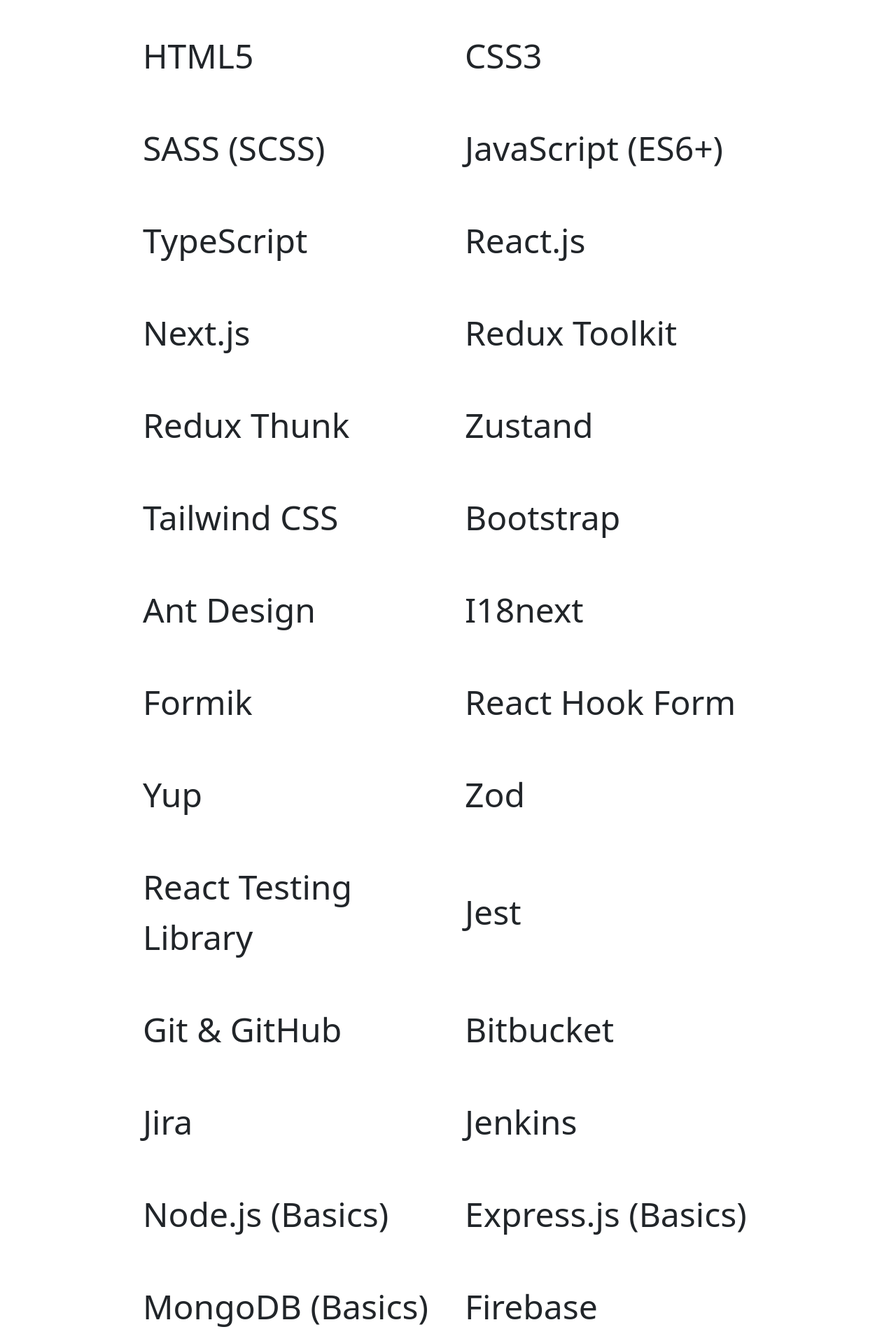
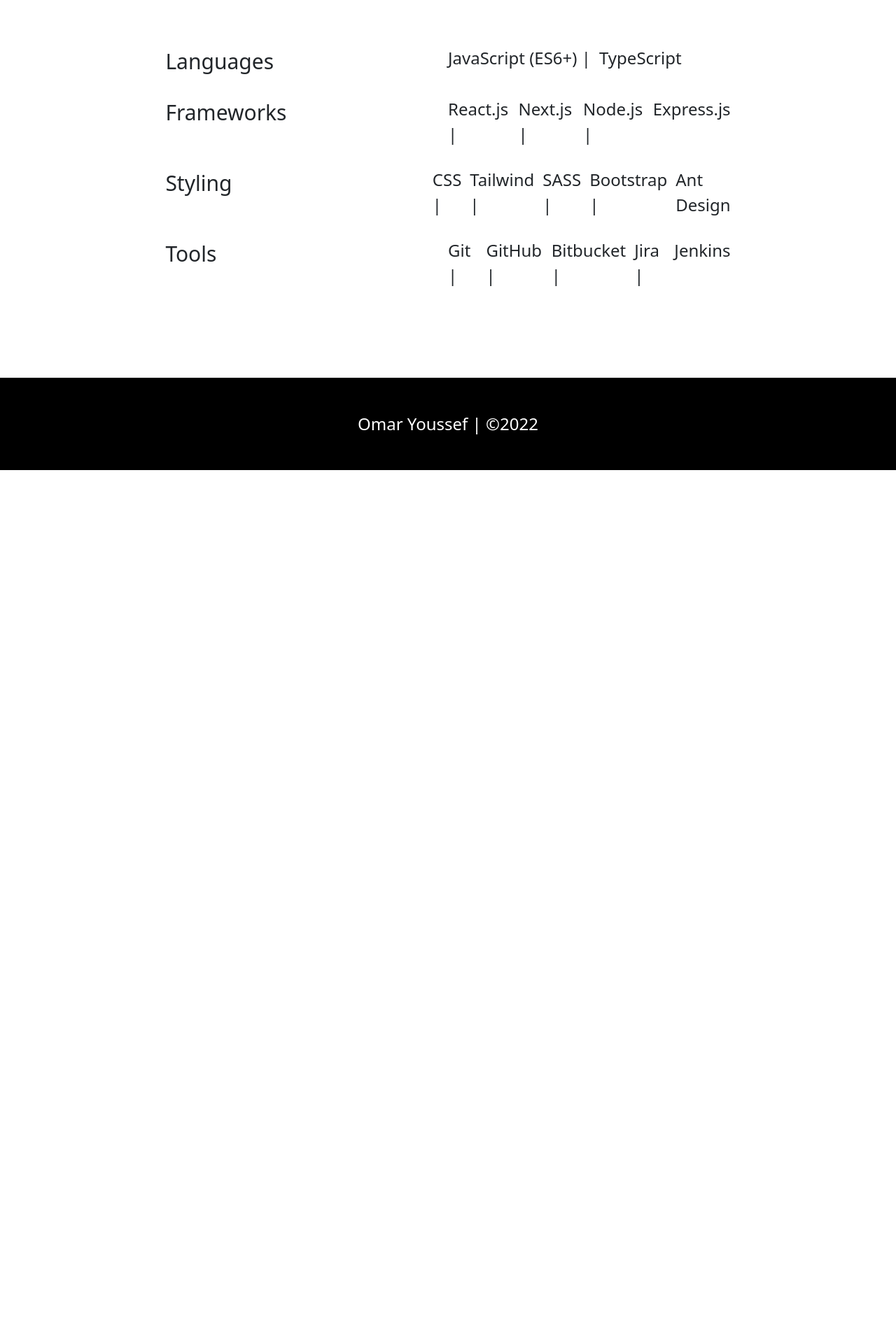
Before and after one commit to ommrahmdd/My-Portfolio, a React (Create React App) app: page /about in a window 1280 px wide. Shown: the part 803-2720 px from the top of the page at 70% size. After the commit the page ends 1475 px from the top, so only its background shows below. Built offline with nearby package versions, Linux system fonts and the light colour scheme; a web font is replaced by a local one.

Commit message:
fix: About

```diff
--- a/src/components/footer/Footer.tsx
+++ b/src/components/footer/Footer.tsx
@@ -3,13 +3,7 @@
 export default function Footer() {
   return (
     <footer className="footer">
-      <div className="footer__content">
-        Made with{" "}
-        <span>
-          <i className="fa-solid fa-heart"></i>
-        </span>{" "}
-        by Omar | &copy;2022
-      </div>
+      <div className="footer__content">Omar Youssef | &copy;2022</div>
     </footer>
   );
 }
--- a/src/pages/about/About.tsx
+++ b/src/pages/about/About.tsx
@@ -2,9 +2,11 @@
 import React, { useEffect, useRef } from "react";
 
 import Nav from "../../components/nav/Nav";
+
 type skillType = {
   skill: string;
 }[];
+
 export default function About() {
   let overlay1: React.RefObject<HTMLDivElement> = useRef(null);
   let overlay2: React.RefObject<HTMLDivElement> = useRef(null);
@@ -12,37 +14,57 @@
   let aboutTxt: React.RefObject<HTMLDivElement> = useRef(null);
   let skillsRef: React.RefObject<HTMLDivElement> = useRef(null);
   let pageQuote: React.RefObject<HTMLDivElement> = useRef(null);
-  let skills: skillType = [
-    { skill: "HTML5" },
-    { skill: "CSS3" },
-    { skill: "SASS (SCSS)" },
-    { skill: "JavaScript (ES6+)" },
-    { skill: "TypeScript" },
-    { skill: "React.js" },
-    { skill: "Next.js" },
-    { skill: "Redux Toolkit" },
-    { skill: "Redux Thunk" },
-    { skill: "Zustand" },
-    { skill: "Tailwind CSS" },
-    { skill: "Bootstrap" },
-    { skill: "Ant Design" },
-    { skill: "I18next" },
-    { skill: "Formik" },
-    { skill: "React Hook Form" },
-    { skill: "Yup" },
-    { skill: "Zod" },
-    { skill: "React Testing Library" },
-    { skill: "Jest" },
-    { skill: "Git & GitHub" },
-    { skill: "Bitbucket" },
-    { skill: "Jira" },
-    { skill: "Jenkins" },
-    { skill: "Node.js (Basics)" },
-    { skill: "Express.js (Basics)" },
-    { skill: "MongoDB (Basics)" },
-    { skill: "Firebase" },
-    { skill: "Micro-Frontend (Webpack + NPM)" },
+
+  const skills = [
+    {
+      section: "Languages",
+      items: ["JavaScript (ES6+)", "TypeScript"],
+    },
+    {
+      section: "Frameworks",
+      items: ["React.js", "Next.js", "Node.js", "Express.js"],
+    },
+    {
+      section: "Styling",
+      items: ["CSS", "Tailwind", "SASS", "Bootstrap", "Ant Design"],
+    },
+    {
+      section: "Tools",
+      items: ["Git", "GitHub", "Bitbucket", "Jira", "Jenkins"],
+    },
   ];
+
+  // let skills: skillType = [
+  //   { skill: "HTML5" },
+  //   { skill: "CSS3" },
+  //   { skill: "SASS (SCSS)" },
+  //   { skill: "JavaScript (ES6+)" },
+  //   { skill: "TypeScript" },
+  //   { skill: "React.js" },
+  //   { skill: "Next.js" },
+  //   { skill: "Redux Toolkit" },
+  //   { skill: "Redux Thunk" },
+  //   { skill: "Zustand" },
+  //   { skill: "Tailwind CSS" },
+  //   { skill: "Bootstrap" },
+  //   { skill: "Ant Design" },
+  //   { skill: "I18next" },
+  //   { skill: "Formik" },
+  //   { skill: "React Hook Form" },
+  //   { skill: "Yup" },
+  //   { skill: "Zod" },
+  //   { skill: "React Testing Library" },
+  //   { skill: "Jest" },
+  //   { skill: "Git & GitHub" },
+  //   { skill: "Bitbucket" },
+  //   { skill: "Jira" },
+  //   { skill: "Jenkins" },
+  //   { skill: "Node.js (Basics)" },
+  //   { skill: "Express.js (Basics)" },
+  //   { skill: "MongoDB (Basics)" },
+  //   { skill: "Firebase" },
+  //   { skill: "Micro-Frontend (Webpack + NPM)" },
+  // ];
 
   // test
 
@@ -107,13 +129,16 @@
       ></i>
       <div className="page__overlay-1" ref={overlay1}></div>
       <div className="page__overlay-2" ref={overlay2}></div>
+
       <div className="customContainer">
         <Nav name="About" />
+
         <div className="aboutPage__content" ref={aboutPage}>
           <h2 className="aboutPage__title">
             <div>More Information</div>
             <div className="">About.</div>
           </h2>
+
           <div className="aboutPage__about" ref={aboutTxt}>
             <div className="">
               I enjoy turning ideas into simple, usable, and visually clear web
@@ -138,7 +163,14 @@
           <div className="aboutPage__skills">
             {skills.map((skill, index) => (
               <div className="aboutPage__skills-box" key={index}>
-                <p>{skill.skill}</p>
+                <p className="box__section">{skill.section}</p>
+                <div className="box__items">
+                  {skill?.items?.map((i, index) => (
+                    <p className="box__items-item" key={index}>
+                      {i} {index !== skill?.items?.length - 1 && "|"}
+                    </p>
+                  ))}
+                </div>
               </div>
             ))}
           </div>
--- a/src/sass/pages/_about.scss
+++ b/src/sass/pages/_about.scss
@@ -3,14 +3,12 @@
 }
 .aboutPage__quote {
   position: fixed;
-  // content: "\201D";
-  font-size: 30rem !important;
-  width: 10rem;
-  height: 10rem;
+  font-size: 15rem !important;
   top: 2%;
-  right: 30%;
+  right: 14%;
   opacity: 0;
 }
+
 .page__overlay-1,
 .page__overlay-2 {
   position: absolute;
@@ -34,14 +32,16 @@
     opacity: 0;
     padding: 7rem 0;
   }
+
   &__title {
     font-weight: 700;
     text-transform: capitalize;
     font-size: 5rem !important;
     margin-bottom: 2rem;
   }
+
   &__about {
-    padding: 2rem 5rem;
+    padding: 2rem 3rem;
     div {
       font-size: 2rem !important;
       text-transform: lowercase;
@@ -63,38 +63,31 @@
   }
 
   &__skills {
-    display: grid;
-    grid-template-columns: 1fr;
+    padding: 2rem 3rem;
+
     &-box {
-      padding: 1rem;
-      display: flex;
-      align-items: center;
-      justify-content: space-between;
-      position: relative;
-      p {
-        font-size: 4rem !important;
+      padding: 0.7rem;
+      display: grid;
+      grid-template-columns: repeat(2, 1fr);
+
+      .box__section {
+        font-size: 2.5rem !important;
+        font-weight: 300;
+      }
+
+      .box__items {
+        display: flex;
+        gap: 1rem;
+      }
+
+      .box__items-item {
+        font-size: 2rem !important;
         font-weight: 200;
-        // margin-right: 4rem;
-      }
-      img {
-        position: absolute;
-        top: 0;
-        // right: 1%;
-        left: 0;
-        height: 12rem;
-        width: 12rem;
-        object-fit: contain;
-        z-index: 3;
-        opacity: 0;
-        transition: all 0.2s ease-in-out;
-        filter: grayscale(1);
-        // animation: moveLeft 1.2s infinite;
-        // animation-timing-function: linear;
-        // animation-direction: alternate-reverse;
       }
     }
   }
 }
+
 @keyframes moveLeft {
   0% {
     transform: translateX(-2rem);
@@ -113,9 +106,9 @@
   }
 }
 
-@media only screen and (min-width: 768px) {
-  .aboutPage__skills {
-    grid-template-columns: repeat(2, 1fr);
-    grid-gap: 2rem;
-  }
-}
+// @media only screen and (min-width: 768px) {
+//   .aboutPage__skills {
+//     grid-template-columns: repeat(2, 1fr);
+//     grid-gap: 2rem;
+//   }
+// }
```
